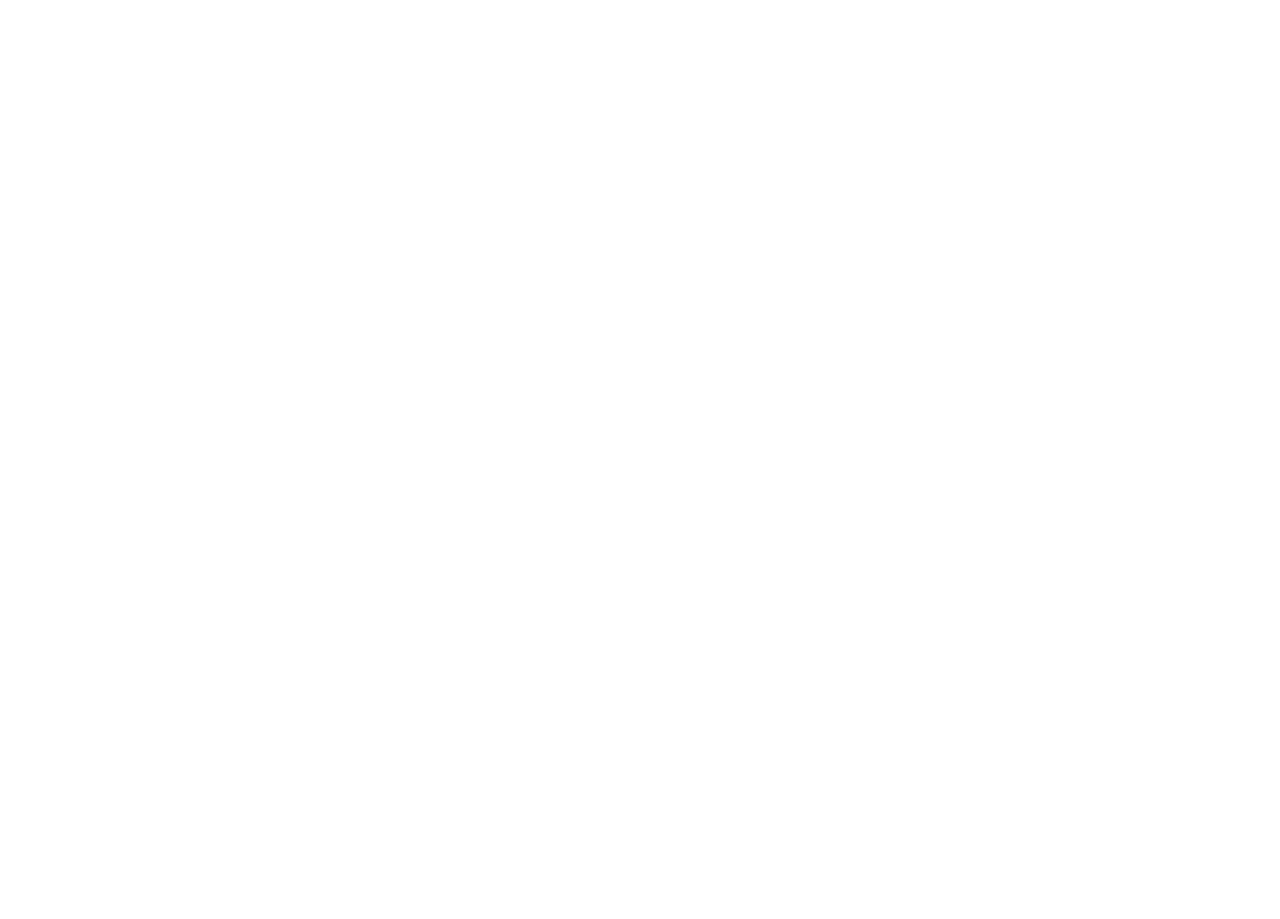
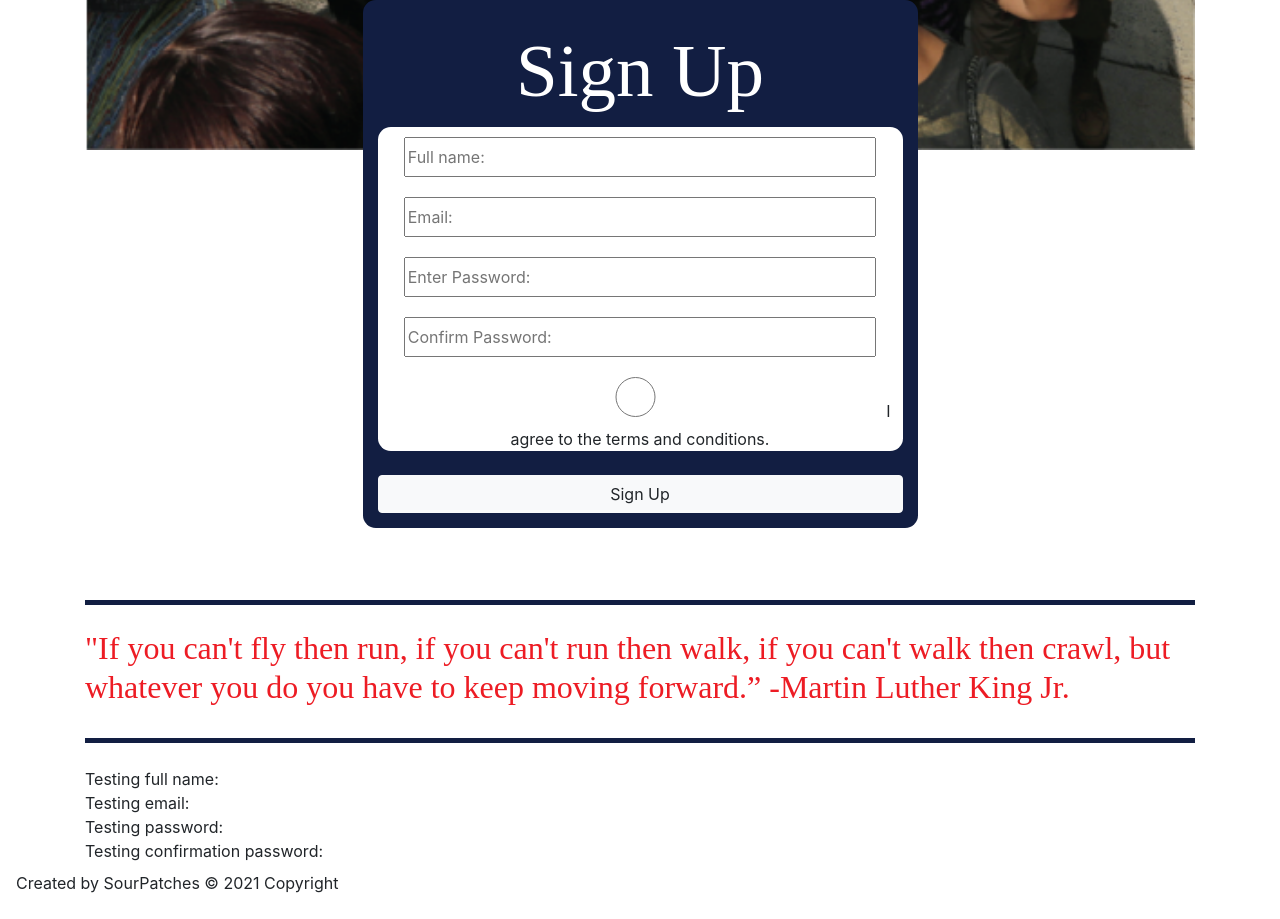
Before and after one commit to Wendyf02/UnifyingOurVote, a React (Create React App) app in the folder client/: page /signup in a window 1280 px wide. Shown: the part 600-1519 px from the top of the page. Before the commit the page ends 800 px from the top, so only its background shows below. Built offline with nearby package versions, Linux system fonts and the light colour scheme.

Commit message:
Rt/create login page (#6)
* signup and login page setup

* Update index.js

* Create index.js

* quotes

* style

* format changes

* style formatting changes

* style changes to button

* package added

* cleared header

```diff
--- a/client/package.json
+++ b/client/package.json
@@ -11,6 +11,7 @@
     "react": "^17.0.2",
     "react-bootstrap": "^1.5.2",
     "react-dom": "^17.0.2",
+    "react-router": "^5.2.0",
     "react-router-dom": "^5.2.0",
     "react-scripts": "4.0.3",
     "react-scroll": "^1.8.2",
--- a/client/src/App.js
+++ b/client/src/App.js
@@ -1,7 +1,9 @@
 import React from "react";
+import Footer from "./components/Footer"
+import Login from "./components/Login"
+import Signup from "./components/Signup";
 import { BrowserRouter as Router, Route, Switch } from "react-router-dom";
 import Jumbotron from "./components/Jumbotron"
-// import Header from "./components/Header"
 import Home from "./components/Home"
 
 
@@ -18,15 +20,15 @@
           </Route>
 
           <Route exact path="/login">
-          {/* <I'M THE LOGIN PAGE /> */}
+            <Login/>
           </Route>
 
           <Route exact path="/signup">
-        {/* I'M THE SIGN PAGE */}
+            <Signup/>
           </Route>
 
-
         </Switch>
+        <Footer/>
       </div>
     </Router>
   );
--- /dev/null
+++ b/client/src/components/Login/index.js
@@ -0,0 +1,88 @@
+import React, { Component } from "react";
+import "./style.css";
+import Pic from "../../assets/images/login.png";
+
+
+class Login extends Component {
+  // Setting the component's initial state
+  state = {
+    email: "",
+    password: ""
+  };
+
+  handleInputChange = event => {
+    // Getting the value and name of the input which triggered the change
+    // Next to handle special characters at the moment
+    const { name, value } = event.target;
+
+    // Updating the input's state
+    this.setState({
+      [name]: value
+    });
+  };
+
+  handleFormSubmit = event => {
+    // Preventing the default behavior of the form submit (which is to refresh the page)
+    event.preventDefault();
+
+  };
+
+  render() {
+      // Notice how each input has a `value`, `name`, and `onChange` prop
+  return (
+    <div className= "container">
+      <div>
+        <img src={Pic} alt="loginImage" className="img-fluid"/>
+      </div>
+      <div className= "form col-md-6 offset-md-3">
+        <div className="title">Log in
+        </div>
+        <div className= "container2">
+          <form>
+            <input
+                value={this.state.email}
+                name="email"
+                onChange={this.handleInputChange}
+                type="text"
+                placeholder="Email:"
+              />
+              <br></br>
+              <input
+                value={this.state.password}
+                name="password"
+                onChange={this.handleInputChange}
+                type="text"
+                placeholder="Enter Password:"
+              />
+          </form>
+        </div>
+        <br></br>
+        <button type="submit" className="btn btn-light btn-block" onClick={this.handleFormSubmit}>Log in</button>
+      </div>
+      <br></br>
+      <br></br>
+      <br></br>
+      <br></br>
+      <div
+        style={{ borderTop: "5px solid #121e42 "}}>
+      </div>
+      <br></br>
+      <div>
+        <h2 className= "quote">"It is not possible to be in favor of justice for some people and not be in favor of justice for all people." - Martin Luther King, Jr.</h2>
+      </div>
+      <br></br>
+      <div
+        style={{ borderTop: "5px solid #121e42 "}}>
+      </div>
+      <br></br>
+      <div>
+        Testing email: {this.state.email}
+        <br></br>
+        Testing password: {this.state.password}
+      </div>
+    </div>
+    );
+  }
+}
+
+export default Login;
--- /dev/null
+++ b/client/src/components/Login/style.css
@@ -0,0 +1,34 @@
+.form input {
+    margin: 10px;
+    height: 40px;
+    width: 90%;
+}
+input {
+    color:#ed1c24;
+    font-family: 'Times New Roman', Times, serif;
+}
+.quote {
+    color: #ed1c24;
+}
+.img-fluid {
+    width: 100%;
+}
+.form {
+    background-color: #121e42;
+    text-align: center;
+    border-radius: .8rem;
+    margin-top: -50px;
+}
+.form-group {
+    background-color: #ed1c24;
+    border-radius: .8rem;
+}
+.title {
+    font-size: 75px;
+    color: white;
+    font-family: 'Times New Roman', Times, serif;
+}
+.container2 {
+    background-color: white;
+    border-radius: .8rem;
+}
--- /dev/null
+++ b/client/src/components/Signup/index.js
@@ -0,0 +1,127 @@
+import React, { Component } from "react";
+import "./style.css";
+import Pic from "../../assets/images/signup.png";
+
+class Signup extends Component {
+  // Setting the component's initial state
+  state = {
+    fullName: "",
+    email: "",
+    password: "",
+    confirmationPassword: "",
+    termsAndConditions: false
+  };
+
+  handleInputChange = event => {
+    // Getting the value and name of the input which triggered the change
+    const { name, value } = event.target;
+
+    // Updating the input's state
+    this.setState({
+      [name]: value
+    });
+  };
+
+  handleFormSubmit = event => {
+    // Preventing the default behavior of the form submit (which is to refresh the page)
+    event.preventDefault();
+  };
+
+  render() {
+    // Notice how each input has a `value`, `name`, and `onChange` prop
+    return (
+      <div className= "container">
+
+        <div>
+          <img src={Pic} alt="signupImage" className="img-fluid "/>
+        </div>
+
+        <div className="form col-md-6 offset-md-3">
+
+          <div className="title">Sign Up
+          </div>
+
+          <div className= "container2">
+            <form>
+              <input
+                value={this.state.fullName}
+                name="fullName"
+                onChange={this.handleInputChange}
+                type="text"
+                placeholder="Full name:"
+              />
+              <br></br>
+              <input
+                value={this.state.email}
+                name="email"
+                onChange={this.handleInputChange}
+                type="text"
+                placeholder="Email:"
+              />
+              <br></br>
+              <input
+                value={this.state.password}
+                name="password"
+                onChange={this.handleInputChange}
+                type="text"
+                placeholder="Enter Password:"
+              />
+              <input
+                value={this.state.confirmationPassword}
+                name="confirmationPassword"
+                onChange={this.handleInputChange}
+                type="text"
+                placeholder="Confirm Password:"
+              />
+                <input
+                  type="radio"
+                  id="legal"
+                  name="consent"
+                  onChange={this.handleInputChange}
+                  value={this.state.termsAndConditions}
+                /> I agree to the terms and conditions.
+            </form>
+          </div>
+
+          <br></br>
+          <button type="button" className="btn btn-light btn-block" onClick={this.handleFormSubmit}>Sign Up</button>
+        </div>
+
+        <br></br>
+        <br></br>
+        <br></br>
+
+        <div
+          style={{ borderTop: "5px solid #121e42 "}}>
+        </div>
+
+        <br></br>
+
+        <div>
+          <h2 className= "quote">"If you can't fly then run, if you can't run then walk, if you can't walk then crawl, but whatever you do you have to keep moving forward.” -Martin Luther King Jr.</h2>
+        </div>
+
+        <br></br>
+
+        <div
+          style={{ borderTop: "5px solid #121e42 "}}>
+        </div>
+
+        <br></br>
+
+        <div>
+          Testing full name: {this.state.fullName}
+          <br></br>
+          Testing email: {this.state.email}
+          <br></br>
+          Testing password: {this.state.password}
+          <br></br>
+          Testing confirmation password: {this.state.confirmationPassword}
+        </div>
+
+      </div>
+    );
+  }
+}
+
+export default Signup;
--- /dev/null
+++ b/client/src/components/Signup/style.css
@@ -0,0 +1,26 @@
+.form input {
+    margin: 10px;
+    height: 40px;
+
+}
+input {
+    color:#ed1c24;
+    font-family: 'Times New Roman', Times, serif;
+}
+.quote {
+    color: #ed1c24;
+}
+.img-fluid {
+    width: 100%;
+}
+.form {
+    background-color: #121e42;
+    text-align: center;
+    border-radius: .8rem;
+    margin-top: -150px;
+    padding: 15px;
+}
+.title {
+    font-size: 75px;
+    font-family: 'Times New Roman', Times, serif;
+}
```
Also changed, not shown: client/src/components/Header.js (deleted, +0 -12 lines).
